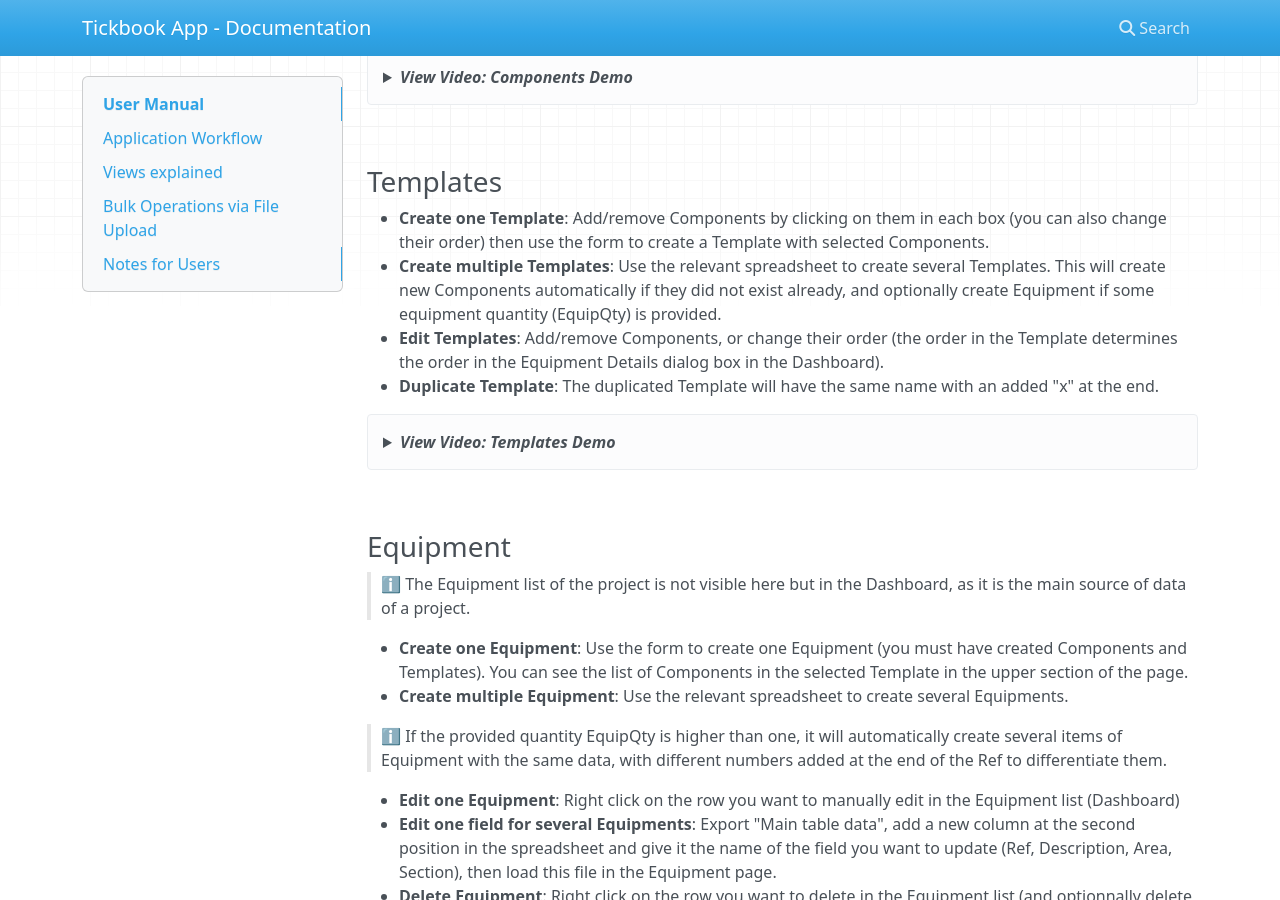
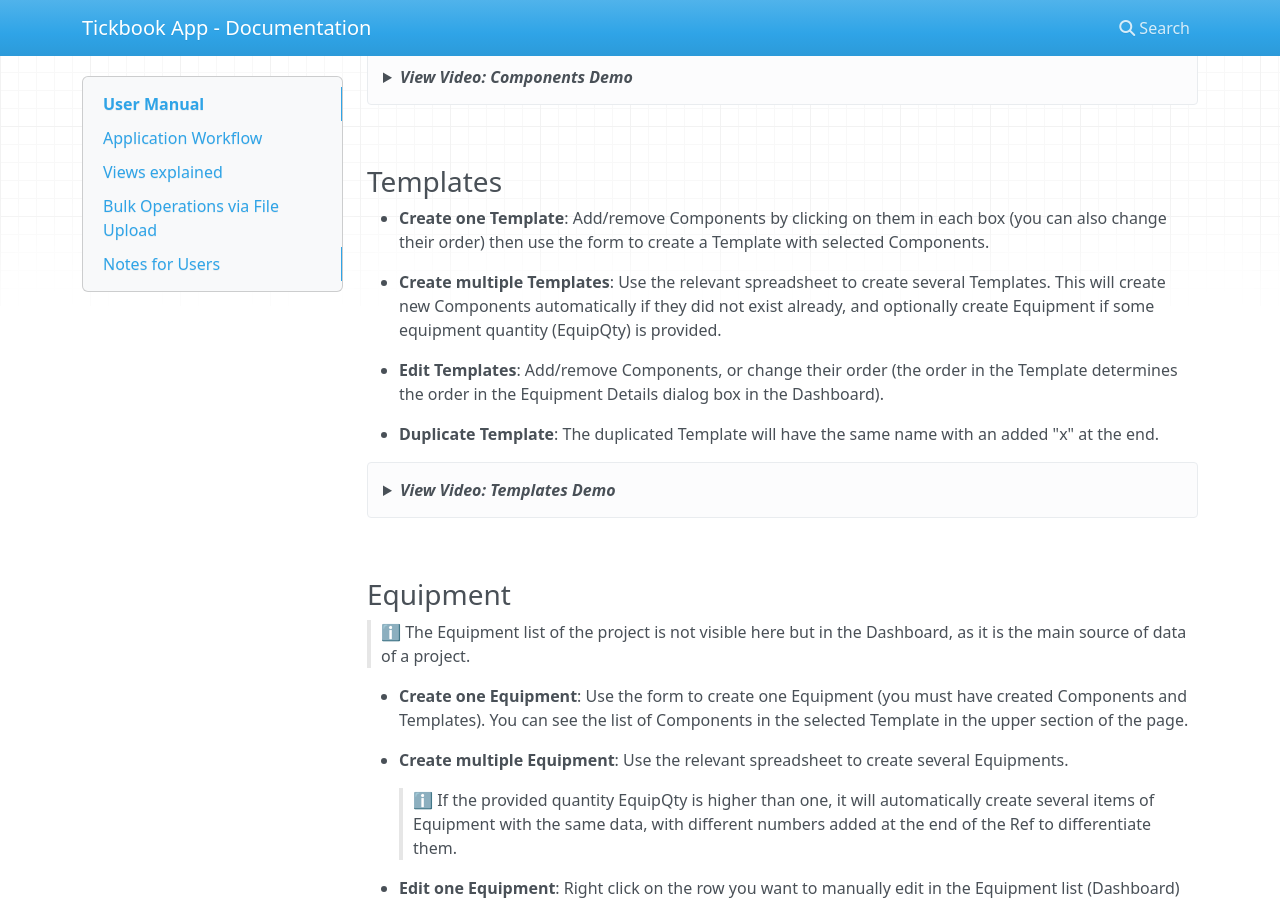
Before and after one commit to vin-dow-s/TickbookApp-Documentation, an MkDocs documentation site: the page built from docs/index.md, in a window 1280 px wide and 900 px high, scrolled down 2890 px. Built offline with MkDocs 1.6.1, drawn with Linux system fonts in a browser that asks for light colours; nearby versions of some CDN libraries.

Commit message:
Indentation

```diff
--- a/docs/index.md
+++ b/docs/index.md
@@ -93,8 +93,11 @@
 ### **Templates**
 
 -   **Create one Template**: Add/remove Components by clicking on them in each box (you can also change their order) then use the form to create a Template with selected Components.
+
 -   **Create multiple Templates**: Use the relevant spreadsheet to create several Templates. This will create new Components automatically if they did not exist already, and optionally create Equipment if some equipment quantity (EquipQty) is provided.
+
 -   **Edit Templates**: Add/remove Components, or change their order (the order in the Template determines the order in the Equipment Details dialog box in the Dashboard).
+
 -   **Duplicate Template**: The duplicated Template will have the same name with an added "x" at the end.
 
 <details>
@@ -108,13 +111,17 @@
 > ℹ️ The Equipment list of the project is not visible here but in the Dashboard, as it is the main source of data of a project.
 
 -   **Create one Equipment**: Use the form to create one Equipment (you must have created Components and Templates). You can see the list of Components in the selected Template in the upper section of the page.
+
 -   **Create multiple Equipment**: Use the relevant spreadsheet to create several Equipments.
 
-> ℹ️ If the provided quantity EquipQty is higher than one, it will automatically create several items of Equipment with the same data, with different numbers added at the end of the Ref to differentiate them.
+    > ℹ️ If the provided quantity EquipQty is higher than one, it will automatically create several items of Equipment with the same data, with different numbers added at the end of the Ref to differentiate them.
 
 -   **Edit one Equipment**: Right click on the row you want to manually edit in the Equipment list (Dashboard)
+
 -   **Edit one field for several Equipments**: Export "Main table data", add a new column at the second position in the spreadsheet and give it the name of the field you want to update (Ref, Description, Area, Section), then load this file in the Equipment page.
+
 -   **Delete Equipment**: Right click on the row you want to delete in the Equipment list (and optionnally delete the associated Cables too).
+
 -   **Track Completion**: Update completion percentages for equipment and track progress.
 
 <details>
@@ -139,9 +146,13 @@
     </div>
 
 -   **Create multiple Cables**: Use the relevant spreadsheet to create several Cables.
+
 -   **Edit Cables**: Edit Cables details (associated Equipment will be automatically updated).
+
 -   **Edit Cables Completion**: You can edit the four completion fields of a Cable by clicking directly on them, as shown in the video below (they are also editable in the Equipment Details dialog box). When the completion (Cable % Complete) is 100%, the Cable is ready to be tested (yellow background for Test % Comp) and you can also mark it as installed by a sub-contractor (right click on the row). When all the values are 100%, the row turns green which helps you to quickly identify fully completed Cables.
+
 -   **Delete Cables**: Right click on the row you want to delete (associated Equipment will be automatically updated).
+
 -   **Mark Cables as Installed**: Mark Cables as installed by sub-contractor ("Ddt Cable Sub-Con Hrs" in Dashboard)
 
 <details>
@@ -191,7 +202,7 @@
 <br>
 ### **Projects**
 
--   Open an existing Project or create a new one. Always ensure that the correct project is opened before making any updates or changes (the app automatically loads the last opened project).
+Open an existing Project or create a new one. Always ensure that the correct project is opened before making any updates or changes (the app automatically loads the last opened project).
 
 > ℹ Except for Codes, all the data you can then see in the application belongs only to the opened Project.
 
```
Also changed, not shown: site/index.html.
